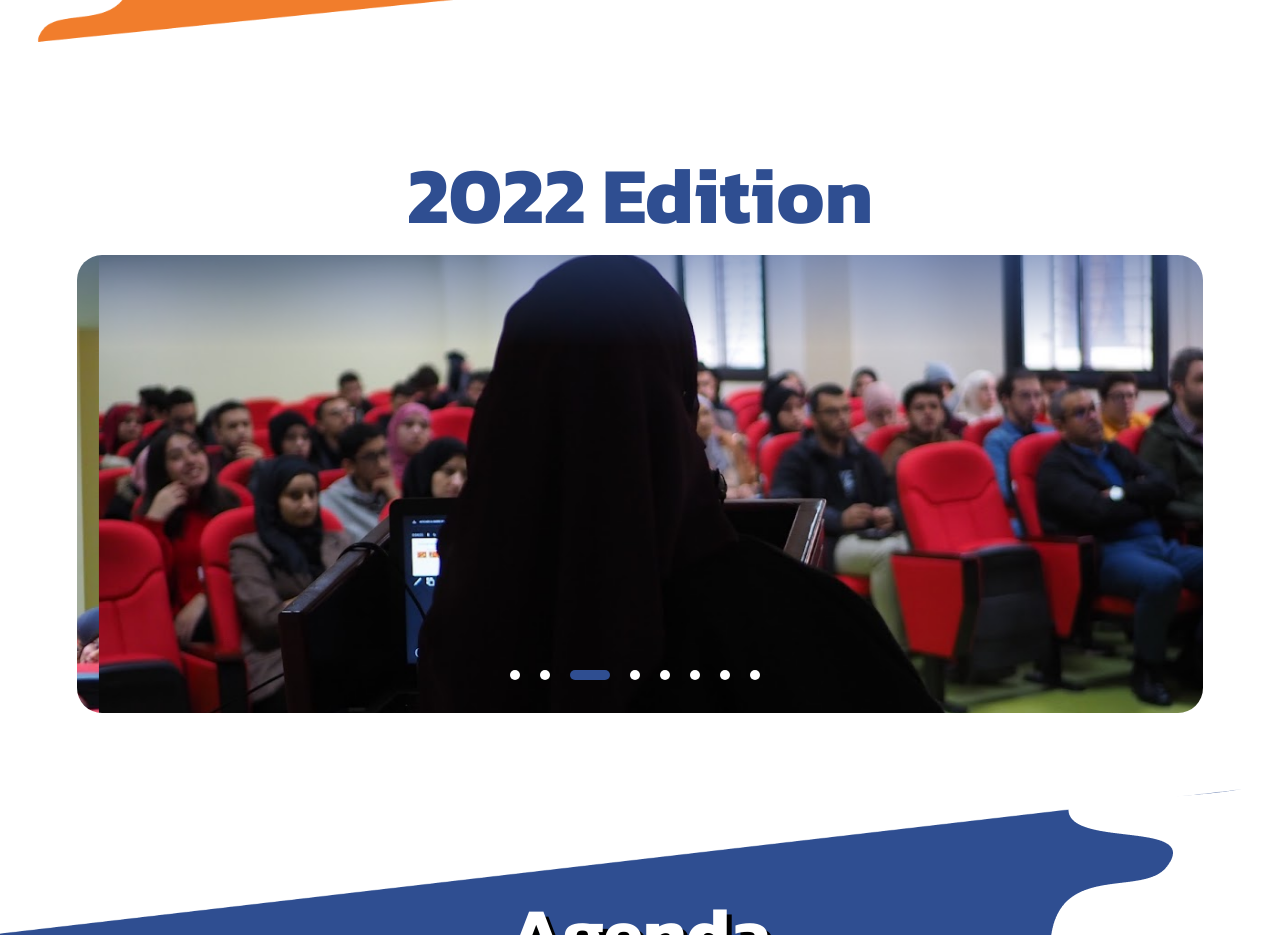
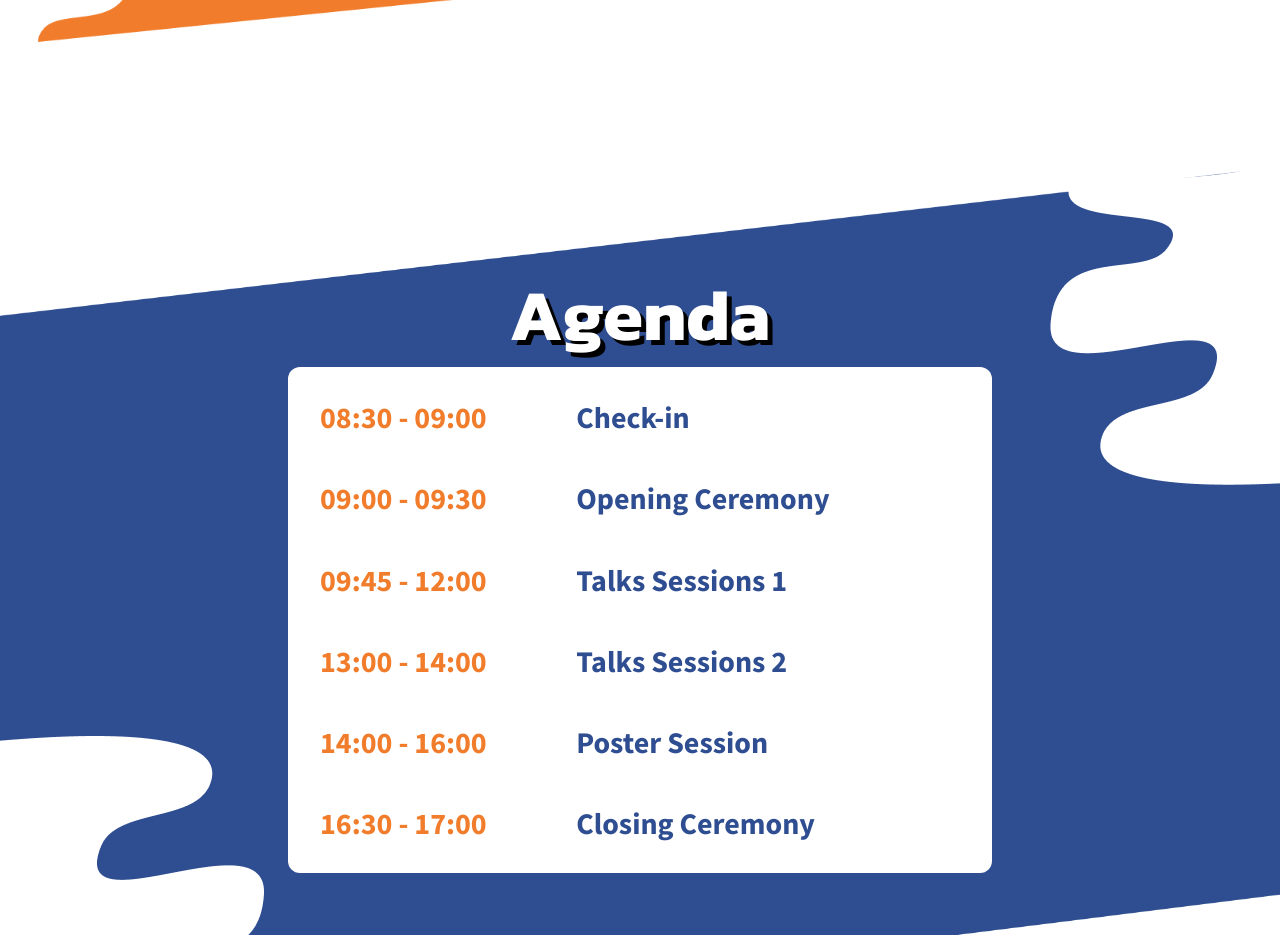
Before and after one commit to SchoolofAI-Algiers/ai-summit-23, a React (Create React App) app: page / in a window 1280 px wide. Shown: the part 1480-2415 px from the top of the page. Built offline with nearby package versions, Linux system fonts and the light colour scheme; the HTML template or start-up script is replaced by a standard one; a web font is replaced by a local one.

Commit message:
fix errors2

```diff
--- a/src/App.jsx
+++ b/src/App.jsx
@@ -16,7 +16,7 @@ const App = () => {
       <Hero />
       <CounterContainer countDownLimit={1702713600000} />
       <About/>
-      <LastEditionCarousel />
+      {/* <LastEditionCarousel /> */}
       <Agenda></Agenda>
       <Speakers />
       <Sponsors/>
```
